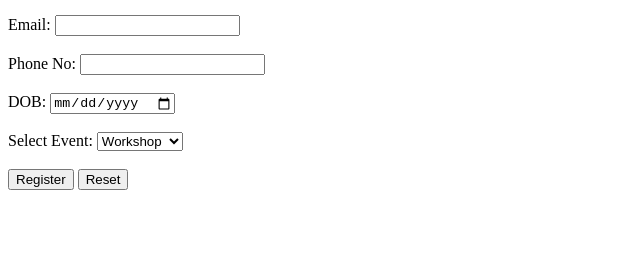
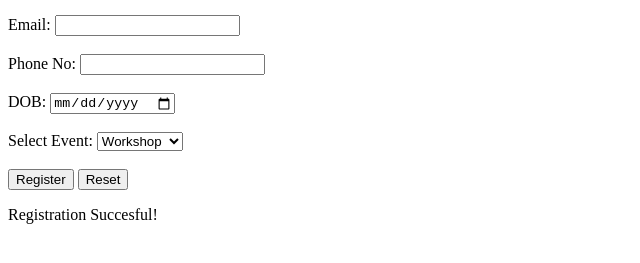
Before and after one commit to tejavthpavan07/eventform, a plain HTML site: page index.html in a window 1280 px wide. Shown: the part 91-354 px from the top of the page, without its empty margins (0-640 px from the left). Drawn offline with Linux system fonts and the light colour scheme.

Commit message:
Merge remote changes

```diff
--- a/eventregistationform.html
+++ b/index.html
@@ -20,7 +20,6 @@
 
     <label>DOB:</label>
     <input type="date" id="dob"><br><br>
-
     <label>Select Event:</label>
     <select id="event">
         <option>Workshop</option>
@@ -30,6 +29,7 @@
 
     <input type="submit" value="Register">
     <input type="reset" value="Reset">
+	<p>Registration Succesful!</p>
 </form>
 
 </body>
```
